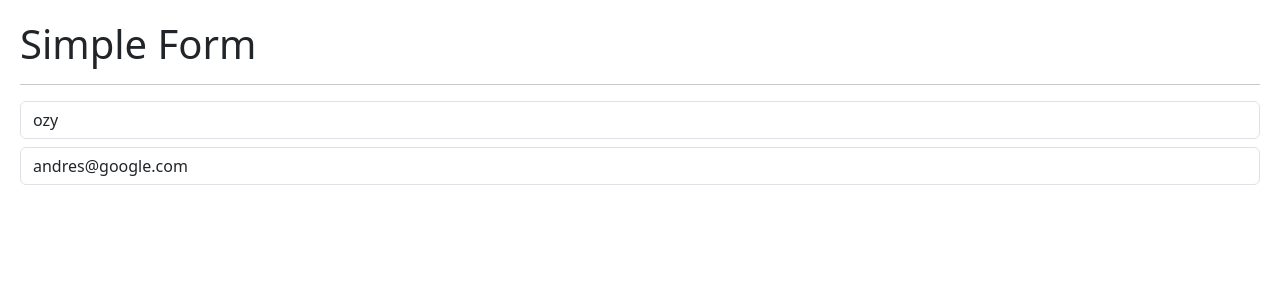
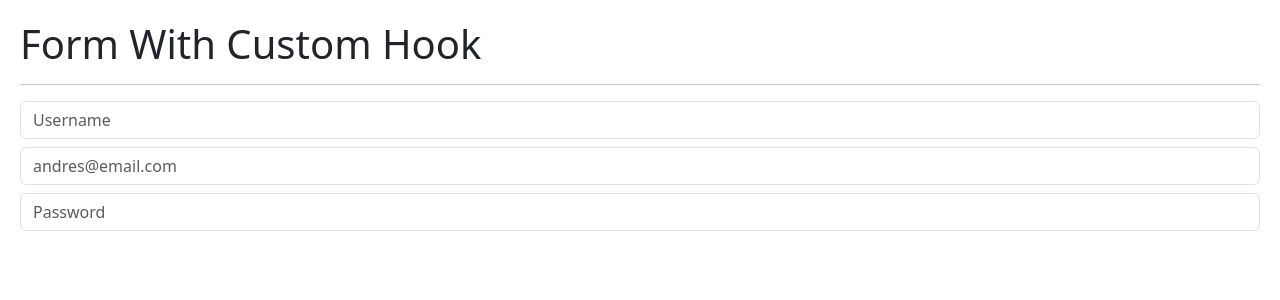
Before and after one commit to andres19r/React-hooks, a React (Vite) app: page / in a window 1280 px wide. Shown: the top 300 px of the page. Built offline with nearby package versions, Linux system fonts and the light colour scheme.

Commit message:
feat: create useForm custom hook to use it in Form component

```diff
--- /dev/null
+++ b/src/02-useEffect/FormWithCustomHook.tsx
@@ -0,0 +1,43 @@
+import { useForm } from "../hooks/useForm";
+
+export const FormWithCustomHook = () => {
+  const { formState, onInputChange } = useForm({
+    username: "",
+    email: "",
+    password: "",
+  });
+
+  const { username, email, password } = formState;
+
+  return (
+    <>
+      <h1>Form With Custom Hook</h1>
+      <hr />
+
+      <input
+        type="text"
+        className="form-control"
+        placeholder="Username"
+        name="username"
+        value={username}
+        onChange={onInputChange}
+      />
+      <input
+        type="email"
+        className="form-control mt-2"
+        placeholder="andres@email.com"
+        name="email"
+        value={email}
+        onChange={onInputChange}
+      />
+      <input
+        type="password"
+        className="form-control mt-2"
+        placeholder="Password"
+        name="password"
+        value={password}
+        onChange={onInputChange}
+      />
+    </>
+  );
+};
--- /dev/null
+++ b/src/hooks/useForm.ts
@@ -0,0 +1,23 @@
+import { useState } from "react";
+
+export const useForm = (initialForm = {}) => {
+  const [formState, setFormState] = useState(initialForm);
+
+  const onInputChange = ({
+    target,
+  }: {
+    target: EventTarget & HTMLInputElement;
+  }) => {
+    const { name, value } = target;
+    setFormState({
+      ...formState,
+      [name]: value,
+    });
+  };
+
+  return {
+    ...formState,
+    formState,
+    onInputChange,
+  };
+};
--- a/src/main.tsx
+++ b/src/main.tsx
@@ -1,13 +1,14 @@
 import React from "react";
 import ReactDOM from "react-dom/client";
 import "./index.css";
-import { SimpleForm } from "./02-useEffect/SimpleForm";
+import { FormWithCustomHook } from "./02-useEffect/FormWithCustomHook";
+// import { SimpleForm } from "./02-useEffect/SimpleForm";
 // import { CounterWithCustomHook } from "./01-useState/CounterWithCustomHook";
 // import { CounterApp } from "./01-useState/CounterApp";
 // import { HooksApp } from "./HooksApp";
 
 ReactDOM.createRoot(document.getElementById("root")!).render(
   <React.StrictMode>
-    <SimpleForm />
+    <FormWithCustomHook />
   </React.StrictMode>,
 );
```
